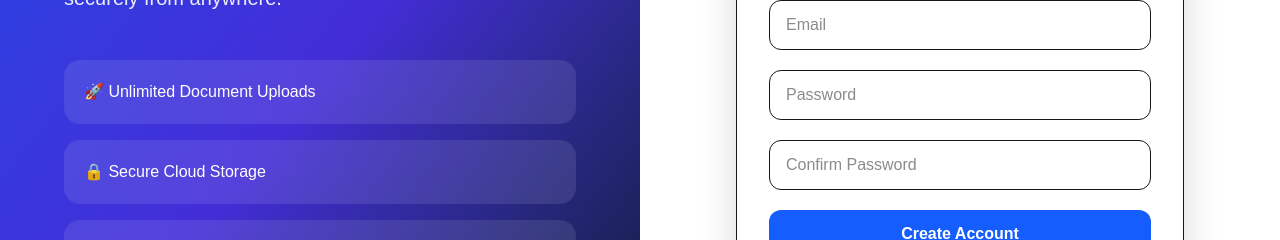
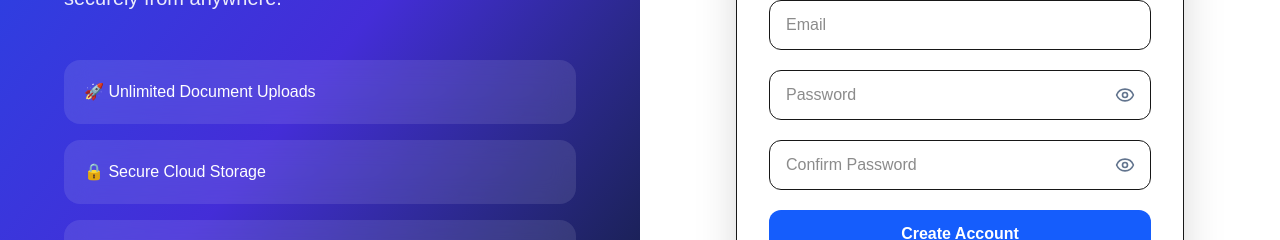
Before and after one commit to Kesarkarale/signflow, a Next.js app: page /register in a window 1280 px wide. Shown: the part 322-562 px from the top of the page. Built offline with nearby package versions, Linux system fonts and the light colour scheme.

Commit message:
Update page.tsx

```diff
--- a/src/app/register/page.tsx
+++ b/src/app/register/page.tsx
@@ -3,6 +3,7 @@
 import { useState } from "react";
 import { useRouter } from "next/navigation";
 import Link from "next/link";
+import { Eye, EyeOff } from "lucide-react";
 
 export default function RegisterPage() {
 const router = useRouter();
@@ -13,6 +14,13 @@ const [password, setPassword] =
 useState("");
 const [confirmPassword,
 setConfirmPassword] = useState("");
+
+const [showPassword,
+setShowPassword] = useState(false);
+
+const [showConfirmPassword,
+setShowConfirmPassword] =
+useState(false);
 
 const [loading, setLoading] =
 useState(false);
@@ -45,7 +53,8 @@ const response = await fetch(
   }
 );
 
-const data = await response.json();
+const data =
+  await response.json();
 
 setLoading(false);
 
@@ -82,8 +91,7 @@ return ( <div className="min-h-screen grid lg:grid-cols-2 bg-background">
     <div className="mt-12 space-y-4">
 
       <div className="bg-white/10 backdrop-blur-md p-5 rounded-2xl">
-        🚀 Unlimited Document
-        Uploads
+        🚀 Unlimited Document Uploads
       </div>
 
       <div className="bg-white/10 backdrop-blur-md p-5 rounded-2xl">
@@ -138,8 +146,14 @@ return ( <div className="min-h-screen grid lg:grid-cols-2 bg-background">
           className="w-full border rounded-xl px-4 py-3 focus:ring-2 focus:ring-blue-500 outline-none"
         />
 
+        <div className="relative">
+
           <input
-          type="password"
+            type={
+              showPassword
+                ? "text"
+                : "password"
+            }
             placeholder="Password"
             required
             value={password}
@@ -148,11 +162,35 @@ return ( <div className="min-h-screen grid lg:grid-cols-2 bg-background">
                 e.target.value
               )
             }
-          className="w-full border rounded-xl px-4 py-3 focus:ring-2 focus:ring-blue-500 outline-none"
+            className="w-full border rounded-xl px-4 py-3 pr-12 focus:ring-2 focus:ring-blue-500 outline-none"
           />
 
+          <button
+            type="button"
+            onClick={() =>
+              setShowPassword(
+                !showPassword
+              )
+            }
+            className="absolute right-4 top-1/2 -translate-y-1/2 text-slate-500"
+          >
+            {showPassword ? (
+              <EyeOff size={20} />
+            ) : (
+              <Eye size={20} />
+            )}
+          </button>
+
+        </div>
+
+        <div className="relative">
+
           <input
-          type="password"
+            type={
+              showConfirmPassword
+                ? "text"
+                : "password"
+            }
             placeholder="Confirm Password"
             required
             value={confirmPassword}
@@ -161,8 +199,26 @@ return ( <div className="min-h-screen grid lg:grid-cols-2 bg-background">
                 e.target.value
               )
             }
-          className="w-full border rounded-xl px-4 py-3 focus:ring-2 focus:ring-blue-500 outline-none"
+            className="w-full border rounded-xl px-4 py-3 pr-12 focus:ring-2 focus:ring-blue-500 outline-none"
           />
+
+          <button
+            type="button"
+            onClick={() =>
+              setShowConfirmPassword(
+                !showConfirmPassword
+              )
+            }
+            className="absolute right-4 top-1/2 -translate-y-1/2 text-slate-500"
+          >
+            {showConfirmPassword ? (
+              <EyeOff size={20} />
+            ) : (
+              <Eye size={20} />
+            )}
+          </button>
+
+        </div>
 
         <button
           type="submit"
```
Lines whose indentation alone changed are shown as unchanged.
